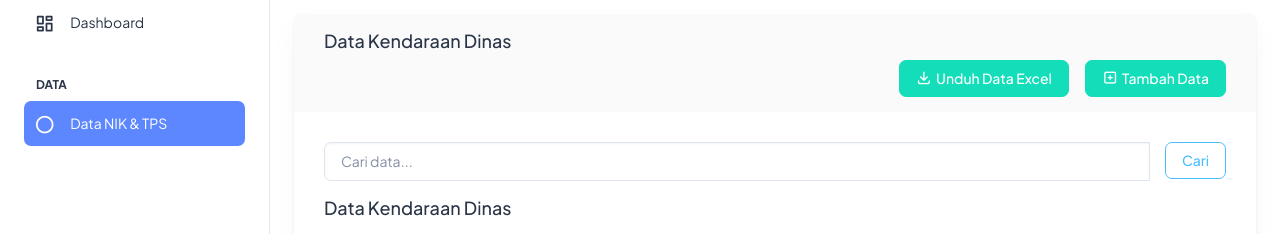
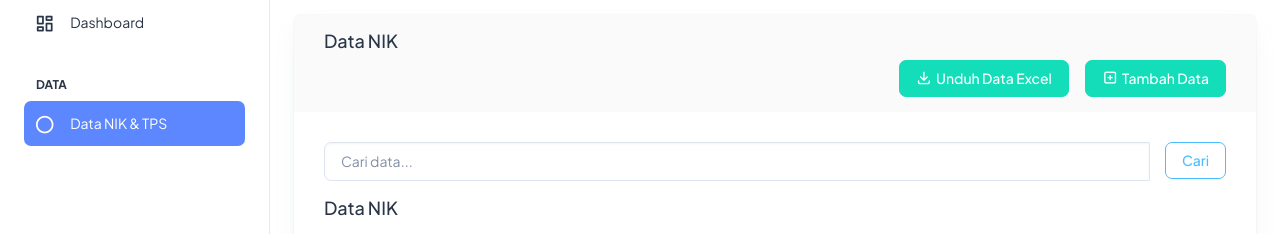
Before and after one commit to lightm103/nik, a Laravel app: page /nik in a window 1280 px wide. Shown: the part 70-304 px from the top of the page. Run offline with Laravel 10, Linux system fonts and the light colour scheme; data that the repository does not hold is empty.

Commit message:
updatetmbhan2

```diff
--- a/resources/views/pages/nik/edit.blade.php
+++ b/resources/views/pages/nik/edit.blade.php
@@ -5,7 +5,7 @@
     <div class="row">
         <div class="card">
             <div class="card-header">
-                <h5 class="card-title">Edit Data Kendaraan Dinas</h5>
+                <h5 class="card-title">Edit Data NIK</h5>
             </div>
             <div class="card-body">
                 <form action="{{ route('nik.update', $nik->id) }}" method="POST" id="editdata" enctype="multipart/form-data">
--- a/resources/views/pages/nik/index.blade.php
+++ b/resources/views/pages/nik/index.blade.php
@@ -4,7 +4,7 @@
     <div class="container-fluid">
         <div class="card">
             <div class="card-header">
-                <h1 class="card-title">Data Kendaraan Dinas</h1>
+                <h1 class="card-title">Data NIK</h1>
                 <button type="button" class="btn btn-success float-end" data-bs-toggle="modal" data-bs-target="#exampleModal">
                     <i class="ti ti-md ti-square-plus me-1 fs-4"></i>Tambah Data
                 </button>
@@ -24,7 +24,7 @@
                         </div>
                     </form>
                 </div>
-                <h4 class="card-title mb-3">Data Kendaraan Dinas</h4>
+                <h4 class="card-title mb-3">Data NIK</h4>
                 <div class="table-responsive">
                     <table class="table table-bordered table-hover text-center">
                         <thead>
```
